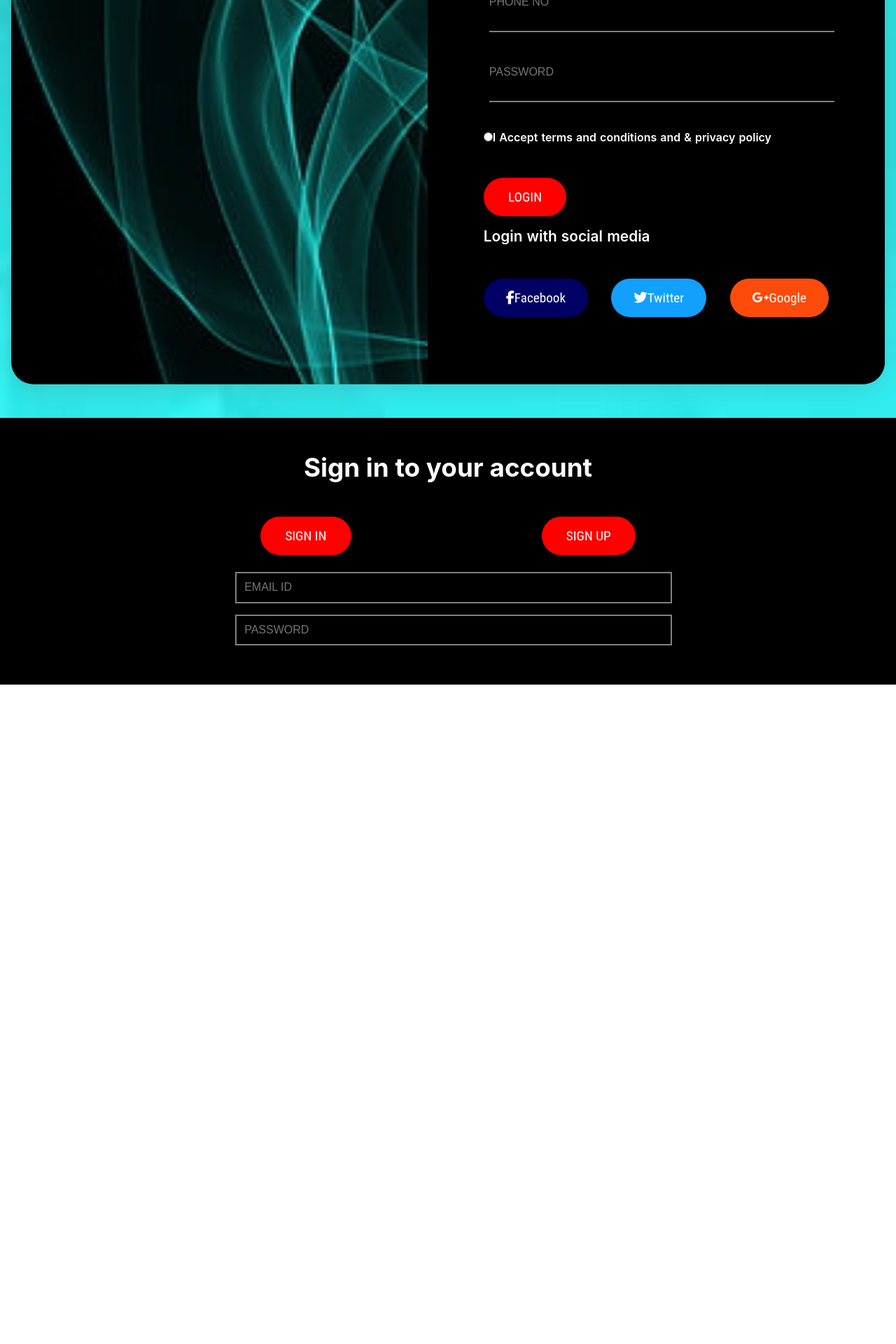
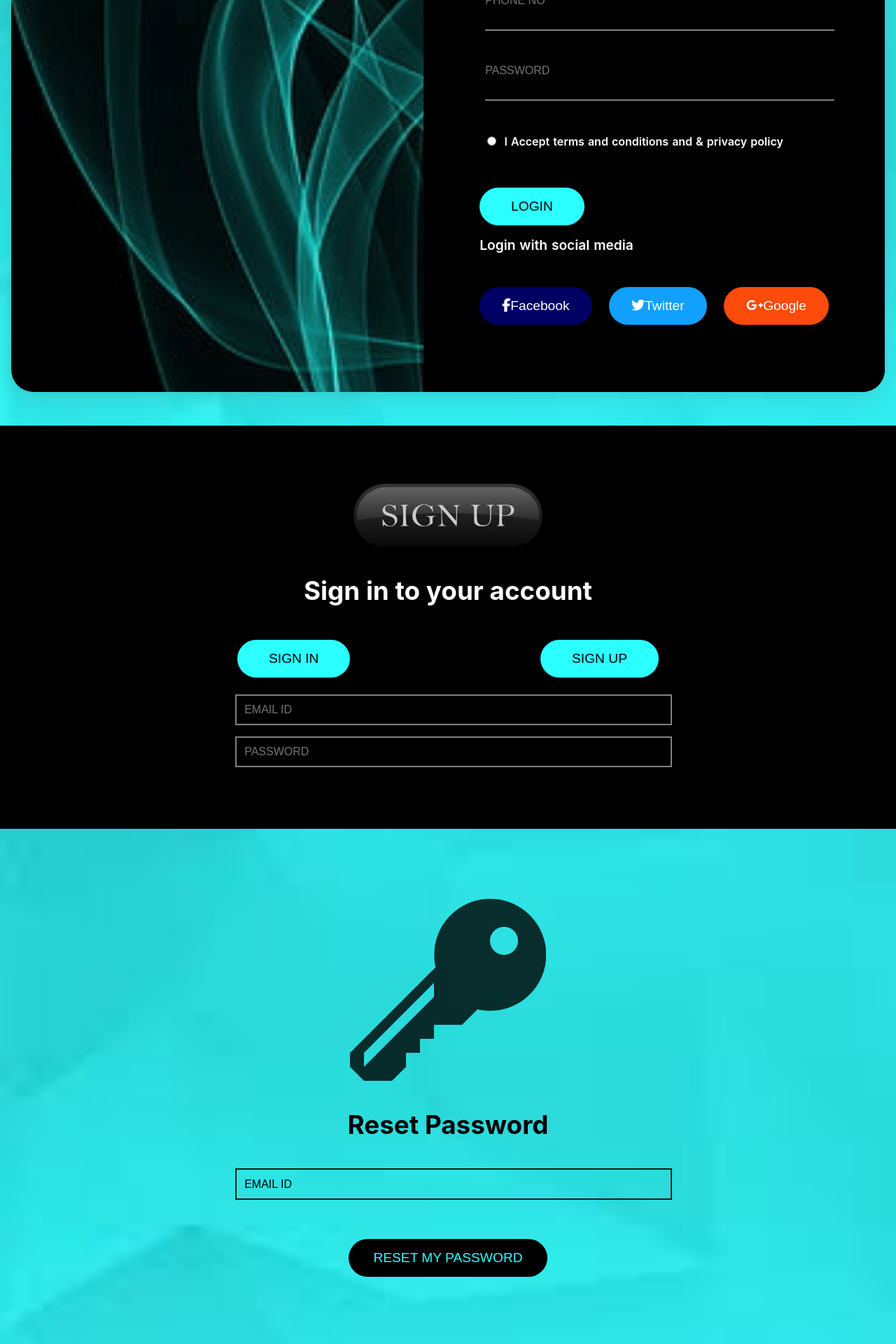
Before and after one commit to justhanzala/reactjs-user-registration-ui, a React (Create React App) app: page / in a window 1280 px wide. Shown: the part 609-2529 px from the top of the page at 70% size. Before the commit the page ends 1587 px from the top, so only its background shows below. Built offline with nearby package versions, Linux system fonts and the light colour scheme.

Commit message:
Project completed

```diff
--- a/src/App.js
+++ b/src/App.js
@@ -2,6 +2,7 @@ import "./App.css";
 import Navbar from "./Components/Navbar/Navbar";
 import Login from "./Components/Login/Login";
 import Signup from "./Components/Signup/Signup";
+import Forget from "./Components/Forget Password/Forget";
 
 function App() {
   return (
@@ -9,6 +10,7 @@ function App() {
       <Navbar />
       <Login />
       <Signup />
+      <Forget/>
     </>
   );
 }
--- /dev/null
+++ b/src/Components/Forget Password/Forget.css
@@ -0,0 +1,53 @@
+.forget {
+  position: relative;
+  padding-top: 5rem;
+  padding-bottom: 5rem;
+  width: 100%;
+  background: url(../Images/aquabg.jfif) no-repeat repeat center center/cover;
+}
+
+.forget-content {
+  display: flex;
+  flex-direction: column;
+  align-items: center;
+  justify-content: center;
+  text-align: center;
+}
+
+.forget-content img {
+  height: 20rem;
+  opacity: 0.8;
+}
+
+.forget-content .form {
+  padding-top: 2rem;
+  width: 50%;
+}
+
+#f_email {
+  width: 100%;
+  margin: 0.5rem;
+}
+
+.forget-content .form input {
+  border: 2px solid #1a1a1a;
+  padding-top: 1rem;
+  padding-bottom: 1rem;
+  padding: 0.7rem;
+  color: #000000;
+}
+
+.forget-content .form ::placeholder {
+  color: #000000;
+}
+
+.forget-content .btn-black {
+  background-color: #000;
+  color: rgb(44, 255, 255);
+
+  padding: 1rem 2.2rem 1rem 2.2rem;
+}
+
+.forget-content .btn-black:hover {
+  background-color: #222222;
+}
--- /dev/null
+++ b/src/Components/Forget Password/Forget.js
@@ -0,0 +1,34 @@
+import React from "react";
+import "../Forget Password/Forget.css";
+import Key from "../Images/key.png";
+
+export default function Forget() {
+  return (
+    <div id="forget" className="forget">
+      <div className="container">
+        <div className="forget-content">
+          <img src={Key} alt="Key" />
+          <h2>Reset Password</h2>
+          <div className="form">
+            <form>
+              <label htmlFor="email"></label>
+              <input
+                type="email"
+                name="email"
+                id="f_email"
+                placeholder="EMAIL ID"
+              />
+            </form>
+          </div>
+          <div className="btn">
+            <a href="#forget">
+              <button type="button" className="btn-black">
+                RESET MY PASSWORD
+              </button>
+            </a>
+          </div>
+        </div>
+      </div>
+    </div>
+  );
+}
--- a/src/Components/Login/Login.css
+++ b/src/Components/Login/Login.css
@@ -39,7 +39,7 @@
   color: aqua;
 }
 
-.lform {
+#email, #name, #phone, #inputPassword {
   width: 100%;
   margin: 0.5rem;
 }
@@ -59,7 +59,11 @@
   padding-top: 2rem;
   width: 100%;
   font-size: 1rem;
-  gap: 0.6rem;
+
+}
+
+.radio input {
+ margin: .7rem;
 }
 
 .btn {
@@ -72,26 +76,27 @@
 
 .btn button {
   margin-top: 2rem;
-  color: #fff;
   border: none;
   border-radius: 2rem;
   font-size: 1.2rem;
-  font-family: "Roboto Condensed", sans-serif;
   cursor: pointer;
 }
 
-.btn-red {
-  background-color: red;
-  padding: 1rem 2.2rem 1rem 2.2rem;
+.btn-ablue {
+  background-color: rgb(44, 255, 255);
+  color: #000;
+  padding: 1rem 2.8rem 1rem 2.8rem;
 }
 
-.btn-red:hover {
-  background-color: rgb(255, 79, 79);
+.btn-ablue:hover {
+  background-color: rgb(96, 255, 255);
 }
 
 .btn-blue {
   padding: 1rem 2rem 1rem 2rem;
   background-color: rgb(0, 0, 100);
+  color: #fff;
+
 }
 
 .btn-blue:hover {
@@ -101,6 +106,8 @@
 .btn-lblue {
   padding: 1rem 2rem 1rem 2rem;
   background-color: rgb(18, 160, 255);
+  color: #fff;
+
 }
 
 .btn-lblue:hover {
@@ -110,6 +117,8 @@
 .btn-orange {
   padding: 1rem 2rem 1rem 2rem;
   background-color: rgb(252, 75, 11);
+  color: #fff;
+
 }
 
 .btn-orange:hover {
--- a/src/Components/Login/Login.js
+++ b/src/Components/Login/Login.js
@@ -7,47 +7,41 @@ export default function Login() {
       <div id="login" className="login">
         <div className="container">
           <div className="bg-content">
-            {/* <div className="bg-img"> */}
-              <div className="bg-text">
-                <h1>Hello</h1>
-                <h1>World.</h1>
-                <p>Lorem ipsum dolor sit amet consectetur adipisicing elit.</p>
-              </div>
-            {/* </div> */}
+            <div className="bg-text">
+              <h1>Hello</h1>
+              <h1>World.</h1>
+              <p>Lorem ipsum dolor sit amet consectetur adipisicing elit.</p>
+            </div>
 
             <div className="form">
               <div className="form-content">
                 <h2>Register</h2>
-                <p>
+                <div>
                   Don't have any account? <span>Create your account</span>, it
                   takes <p>less than a minute.</p>
-                </p>
+                </div>
                 <form>
                   <label htmlFor="name"></label>
                   <input
-                    className="lform"
                     type="text"
                     name="name"
                     id="name"
-                    required
                     placeholder="NAME"
                   />
                 </form>
                 <form>
                   <label htmlFor="email"></label>
                   <input
-                    className="lform"
                     type="email"
                     name="email"
                     id="email"
-                    required
                     placeholder="EMAIL ID"
+
                   />
                 </form>
 
                 <label htmlFor="phone"></label>
                 <input
-                  className="lform"
                   type="tel"
                   id="phone"
                   name="phone"
@@ -60,7 +54,6 @@ export default function Login() {
                     className="visually-hidden"
                   ></label>
                   <input
-                    className="lform"
                     type="password"
                     id="inputPassword"
                     placeholder="PASSWORD"
@@ -81,7 +74,7 @@ export default function Login() {
                 </form>
                 <div className="btn">
                   <a href="#login" target="_blank" rel="noreferrer">
-                    <button type="button" className="btn-red">
+                    <button type="button" className="btn-ablue">
                       LOGIN
                     </button>
                   </a>
@@ -96,7 +89,7 @@ export default function Login() {
                       rel="noreferrer"
                     >
                       <button type="button" className="btn-blue">
-                        <i class="fa-brands fa-facebook-f"></i>Facebook
+                        <i className="fa-brands fa-facebook-f"></i>Facebook
                       </button>
                     </a>
 
@@ -106,7 +99,7 @@ export default function Login() {
                       rel="noreferrer"
                     >
                       <button type="button" className="btn-lblue">
-                        <i class="fa-brands fa-twitter"></i>Twitter
+                        <i className="fa-brands fa-twitter"></i>Twitter
                       </button>
                     </a>
                     <a
@@ -115,7 +108,7 @@ export default function Login() {
                       rel="noreferrer"
                     >
                       <button type="button" className="btn-orange">
-                        <i class="fa-brands fa-google-plus-g"></i>Google
+                        <i className="fa-brands fa-google-plus-g"></i>Google
                       </button>
                     </a>
                   </div>
--- a/src/Components/Navbar/Navbar.css
+++ b/src/Components/Navbar/Navbar.css
@@ -11,16 +11,15 @@
   padding: 1rem;
 }
 
-.navbar-links  {
+.navbar-links {
   display: flex;
   justify-content: center;
   align-items: center;
   gap: 2rem;
-
 }
 
 .navbar-links li {
   font-size: 1.5rem;
   font-weight: 600;
-    color: rgb(88, 188, 255);
+  color: rgb(44, 255, 255);
 }
--- a/src/Components/Navbar/Navbar.js
+++ b/src/Components/Navbar/Navbar.js
@@ -21,14 +21,14 @@ export default function Navbar() {
               </a>
             </ul>
             <ul>
-                <a href="#signup">
-                  <li>Signup </li>
-                </a>
+              <a href="#signup">
+                <li>Signup </li>
+              </a>
             </ul>
             <ul>
-            <a href="/">
-              <li>Forget Password</li>
-            </a>
+              <a href="#forget">
+                <li>Forget Password</li>
+              </a>
             </ul>
           </div>
         </div>
--- a/src/Components/Signup/Signup.css
+++ b/src/Components/Signup/Signup.css
@@ -1,7 +1,7 @@
 .signup {
   position: relative;
-  padding-top: 3rem;
-  padding-bottom: 3rem;
+  padding-top: 5rem;
+  padding-bottom: 5rem;
   width: 100%;
   background-color: rgb(0, 0, 0);
 }
@@ -15,10 +15,21 @@
   color: #fff;
 }
 
+.signup-content img {
+  height: 8rem;
+  opacity: 0.8;
+  padding-bottom: 2rem;
+}
+
 .signup-content .form {
   width: 50%;
 }
 
+#s_email,
+#s_inputPassword {
+  width: 100%;
+  margin: 0.5rem;
+}
 .signup .form input {
   border: 2px solid gray;
   padding-top: 1rem;
@@ -29,3 +40,13 @@
 .signup-content .btn {
   gap: 17rem;
 }
+
+.signup-content .btn-ablue {
+  background-color: rgb(44, 255, 255);
+  color: #000;
+  padding: 1rem 2.8rem 1rem 2.8rem;
+}
+
+.signup-content .btn-ablue:hover {
+  background-color: rgb(96, 255, 255);
+}
--- a/src/Components/Signup/Signup.js
+++ b/src/Components/Signup/Signup.js
@@ -1,5 +1,6 @@
 import React from "react";
 import "../Signup/Signup.css";
+import Logo from "../Images/signup.png";
 
 export default function Signup() {
   return (
@@ -7,15 +8,16 @@ export default function Signup() {
       <div className="container">
         <div className="signup-content">
           <div className="signup-info">
+            <img src={Logo} alt="Signup" />
             <h2>Sign in to your account</h2>
             <div className="btn">
               <a href="#login" target="_blank" rel="noreferrer">
-                    <button type="button" className="btn-red">
+                <button type="button" className="btn-ablue">
                   SIGN IN
                 </button>
               </a>
               <a href="#signup" target="_blank" rel="noreferrer">
-                    <button type="button" className="btn-red">
+                <button type="button" className="btn-ablue">
                   SIGN UP
                 </button>
               </a>
@@ -25,11 +27,9 @@ export default function Signup() {
             <form>
               <label htmlFor="email"></label>
               <input
-                className="lform"
                 type="email"
                 name="email"
-                id="email"
-                required
+                id="s_email"
                 placeholder="EMAIL ID"
               />
             </form>
@@ -40,8 +40,7 @@ export default function Signup() {
               ></label>
               <input
                 type="password"
-                className="lform"
-                id="inputPassword"
+                id="s_inputPassword"
                 placeholder="PASSWORD"
               />
             </form>
--- a/src/index.css
+++ b/src/index.css
@@ -4,7 +4,10 @@ body {
     sans-serif;
   -webkit-font-smoothing: antialiased;
   -moz-osx-font-smoothing: grayscale;
+}
 
+html {
+  scroll-behavior: smooth;
 }
 
 code {
@@ -31,11 +34,11 @@ h1 {
 }
 
 h2 {
-font-size: 2.3rem;
+  font-size: 2.3rem;
 }
 
-p {
-  font-size: 1.3rem;
+p, div {
+  font-size: 1.2rem;
 }
 
 .container {
```
Also changed, not shown: src/Components/Images/key.png (added), src/Components/Images/signup.png (added). Lines whose indentation alone changed are shown as unchanged.
